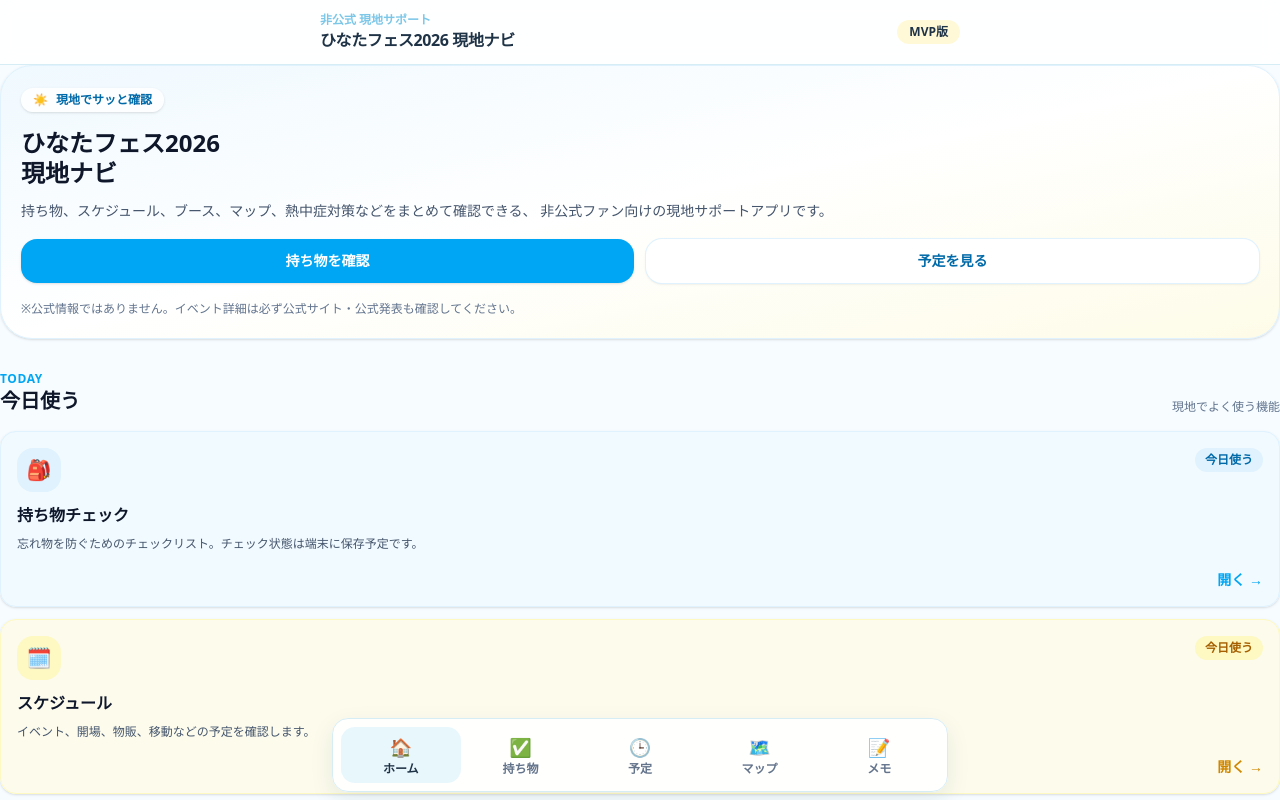
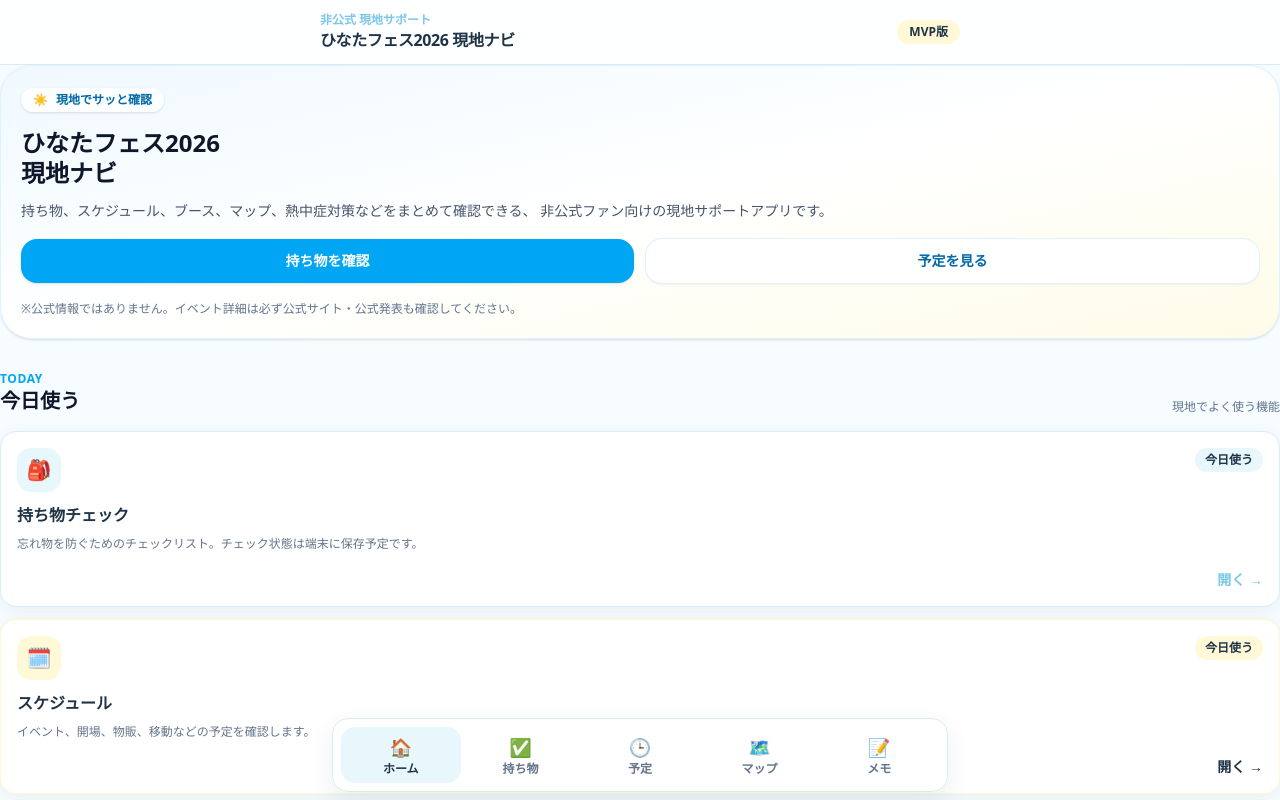
Before and after one commit to masashikuwahara/hinatafes-navi, a Nuxt app: page / in a window 1280 px wide. Shown: the top 800 px of the page. Built offline with nearby package versions, Linux system fonts and the light colour scheme.

Commit message:
デザイン変更

```diff
--- a/app/components/FeatureCard.vue
+++ b/app/components/FeatureCard.vue
@@ -13,46 +13,46 @@ withDefaults(
 
 const themeClasses = {
   sky: {
-    card: 'border-sky-100 bg-sky-50/80 hover:border-sky-300 hover:bg-sky-50',
-    icon: 'bg-sky-100 text-sky-700',
-    badge: 'bg-sky-100 text-sky-700',
-    arrow: 'text-sky-500',
+    card: 'border-hinata-border bg-white hover:border-hinata-sky/60 hover:bg-hinata-sky-pale',
+    icon: 'bg-hinata-sky-soft text-hinata-navy',
+    badge: 'bg-hinata-sky-soft text-hinata-navy',
+    arrow: 'text-hinata-sky',
   },
   yellow: {
-    card: 'border-yellow-100 bg-yellow-50/80 hover:border-yellow-300 hover:bg-yellow-50',
-    icon: 'bg-yellow-100 text-yellow-700',
-    badge: 'bg-yellow-100 text-yellow-700',
-    arrow: 'text-yellow-600',
+    card: 'border-hinata-yellow/60 bg-white hover:border-hinata-yellow hover:bg-hinata-yellow-soft',
+    icon: 'bg-hinata-yellow-soft text-hinata-navy',
+    badge: 'bg-hinata-yellow-soft text-hinata-navy',
+    arrow: 'text-hinata-navy',
   },
   green: {
-    card: 'border-emerald-100 bg-emerald-50/80 hover:border-emerald-300 hover:bg-emerald-50',
-    icon: 'bg-emerald-100 text-emerald-700',
-    badge: 'bg-emerald-100 text-emerald-700',
-    arrow: 'text-emerald-500',
+    card: 'border-hinata-green/40 bg-white hover:border-hinata-green hover:bg-hinata-green/10',
+    icon: 'bg-hinata-green/15 text-hinata-navy',
+    badge: 'bg-hinata-green/15 text-hinata-navy',
+    arrow: 'text-hinata-green',
   },
   orange: {
-    card: 'border-orange-100 bg-orange-50/80 hover:border-orange-300 hover:bg-orange-50',
-    icon: 'bg-orange-100 text-orange-700',
-    badge: 'bg-orange-100 text-orange-700',
-    arrow: 'text-orange-500',
+    card: 'border-hinata-orange/40 bg-white hover:border-hinata-orange hover:bg-hinata-orange/10',
+    icon: 'bg-hinata-orange/15 text-hinata-navy',
+    badge: 'bg-hinata-orange/15 text-hinata-navy',
+    arrow: 'text-hinata-orange',
   },
   pink: {
-    card: 'border-pink-100 bg-pink-50/80 hover:border-pink-300 hover:bg-pink-50',
-    icon: 'bg-pink-100 text-pink-700',
-    badge: 'bg-pink-100 text-pink-700',
-    arrow: 'text-pink-500',
+    card: 'border-hinata-pink/40 bg-white hover:border-hinata-pink hover:bg-hinata-pink/10',
+    icon: 'bg-hinata-pink/15 text-hinata-navy',
+    badge: 'bg-hinata-pink/15 text-hinata-navy',
+    arrow: 'text-hinata-pink',
   },
   purple: {
-    card: 'border-purple-100 bg-purple-50/80 hover:border-purple-300 hover:bg-purple-50',
-    icon: 'bg-purple-100 text-purple-700',
-    badge: 'bg-purple-100 text-purple-700',
-    arrow: 'text-purple-500',
+    card: 'border-hinata-purple/40 bg-white hover:border-hinata-purple hover:bg-hinata-purple/10',
+    icon: 'bg-hinata-purple/15 text-hinata-navy',
+    badge: 'bg-hinata-purple/15 text-hinata-navy',
+    arrow: 'text-hinata-purple',
   },
   slate: {
-    card: 'border-slate-100 bg-slate-50/80 hover:border-slate-300 hover:bg-slate-50',
-    icon: 'bg-slate-100 text-slate-700',
-    badge: 'bg-slate-100 text-slate-700',
-    arrow: 'text-slate-500',
+    card: 'border-hinata-border bg-white hover:border-hinata-sky/50 hover:bg-hinata-sky-pale',
+    icon: 'bg-hinata-sky-pale text-hinata-navy',
+    badge: 'bg-hinata-sky-pale text-hinata-navy',
+    arrow: 'text-hinata-muted',
   },
 } satisfies Record<
   FeatureTheme,
@@ -68,7 +68,7 @@ const themeClasses = {
 <template>
   <NuxtLink
     :to="feature.to"
-    class="group flex h-full flex-col justify-between rounded-2xl border shadow-sm transition duration-200 hover:-translate-y-0.5 hover:shadow-md"
+    class="group flex h-full flex-col justify-between rounded-card border shadow-soft transition duration-200 active:scale-[0.98]"
     :class="[
       themeClasses[feature.theme].card,
       compact ? 'p-4' : 'p-5',
@@ -77,15 +77,16 @@ const themeClasses = {
     <div>
       <div class="mb-3 flex items-start justify-between gap-3">
         <div
-          class="flex size-11 items-center justify-center rounded-2xl text-xl"
+          class="flex size-11 shrink-0 items-center justify-center rounded-button text-xl"
           :class="themeClasses[feature.theme].icon"
+          aria-hidden="true"
         >
           {{ feature.icon }}
         </div>
 
         <span
           v-if="feature.isTodayUse"
-          class="rounded-full px-2.5 py-1 text-xs font-bold"
+          class="shrink-0 rounded-full px-2.5 py-1 text-xs font-bold"
           :class="themeClasses[feature.theme].badge"
         >
           今日使う
@@ -93,14 +94,14 @@ const themeClasses = {
       </div>
 
       <h3
-        class="font-bold leading-snug text-slate-900"
+        class="font-bold leading-snug text-hinata-navy"
         :class="compact ? 'text-base' : 'text-lg'"
       >
         {{ feature.title }}
       </h3>
 
       <p
-        class="mt-2 leading-relaxed text-slate-600"
+        class="mt-2 leading-relaxed text-hinata-muted"
         :class="compact ? 'text-xs' : 'text-sm'"
       >
         {{ feature.description }}
```
